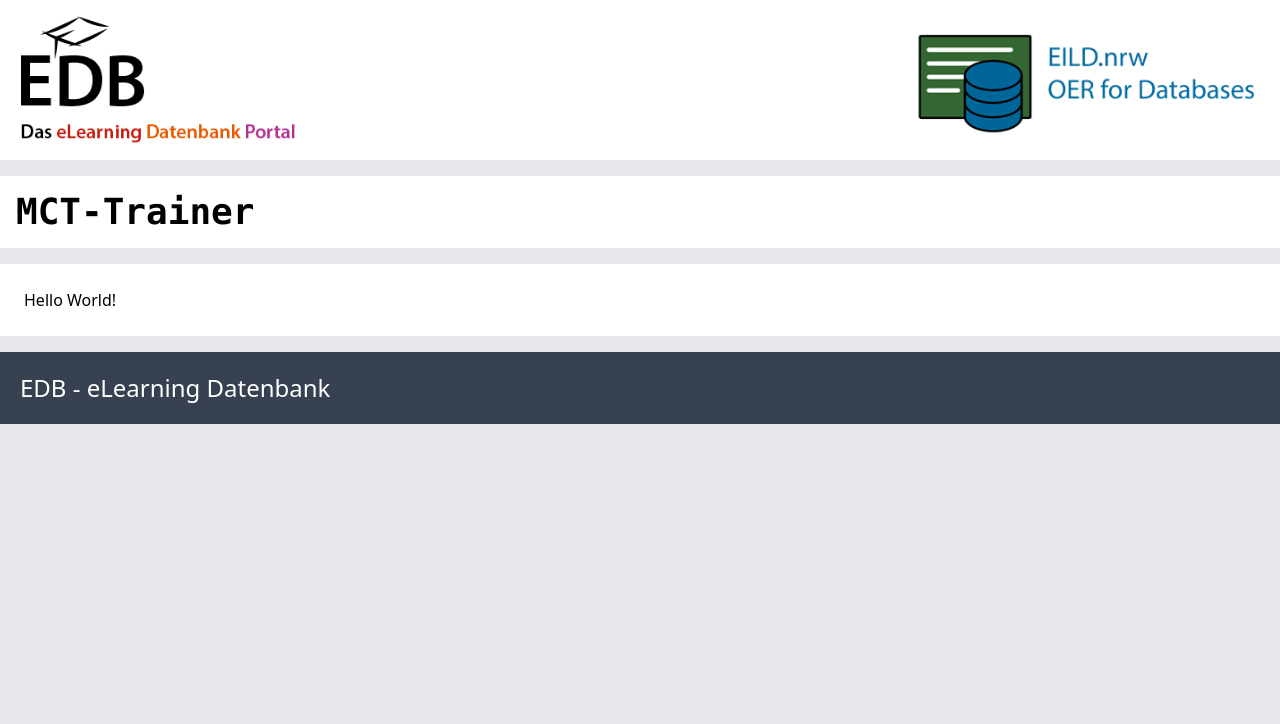
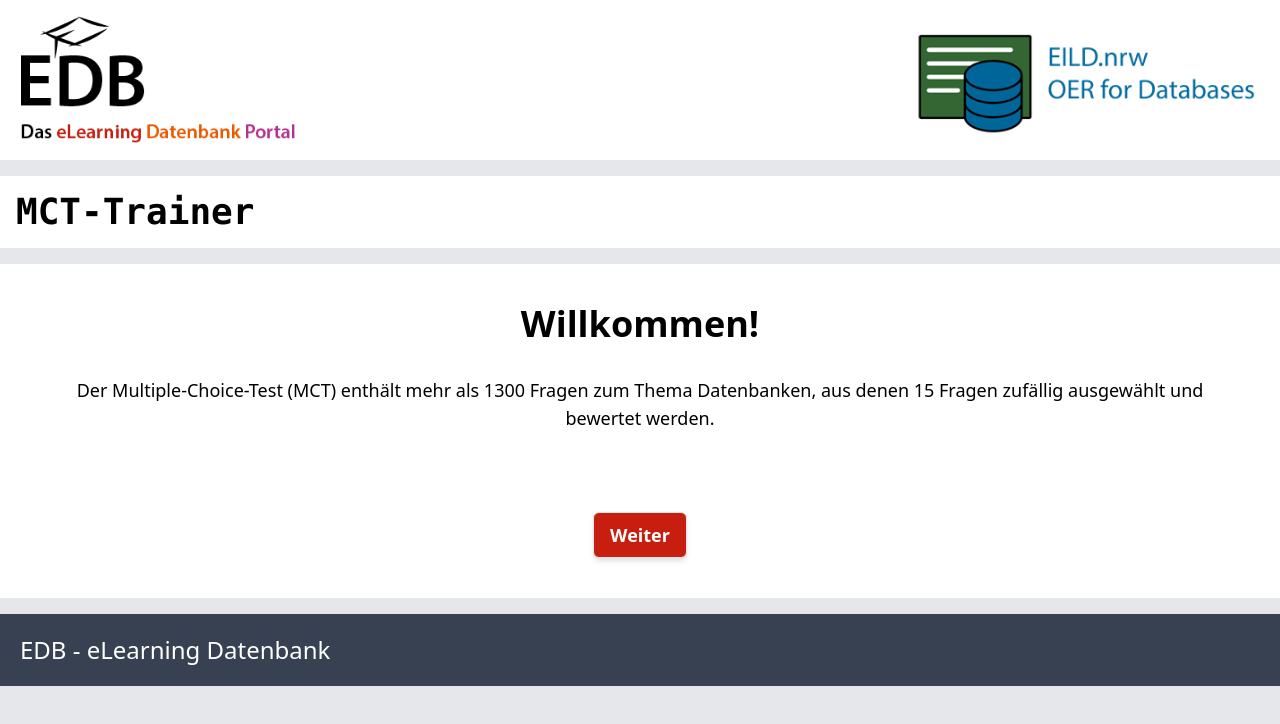
Before and after one commit to orca-nrw/mct-trainer, a React (Create React App) app: page /#/ in a window 1280 px wide. Shown: the top 724 px of the page. Built offline with nearby package versions, Linux system fonts and the light colour scheme.

Commit message:
First draft

```diff
--- a/src/Components/Pages/Home.tsx
+++ b/src/Components/Pages/Home.tsx
@@ -1,5 +1,22 @@
 import React from 'react'
+import { Link } from 'react-router-dom'
+import Button from '../UI/Button'
 
 export default function Home() {
-  return <div>Hello World!</div>
+  return (
+    <div className="flex flex-col items-center space-y-8 p-4">
+      <h1 className="text-4xl font-bold">Willkommen!</h1>
+      <p className="text-lg text-center">
+        Der Multiple-Choice-Test (MCT) enthält mehr als 1300 Fragen zum Thema
+        Datenbanken, aus denen 15 Fragen zufällig ausgewählt und bewertet
+        werden.
+      </p>
+
+      <Link to="/categories">
+        <Button>
+          Weiter
+        </Button>
+      </Link>
+    </div>
+  )
 }
```
